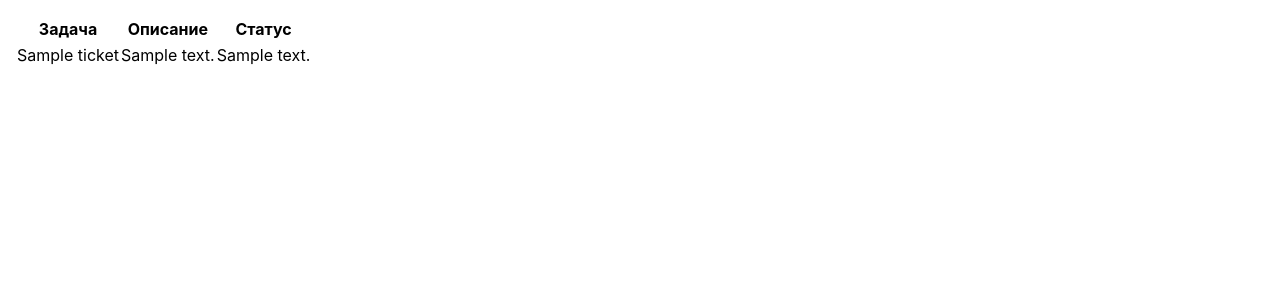
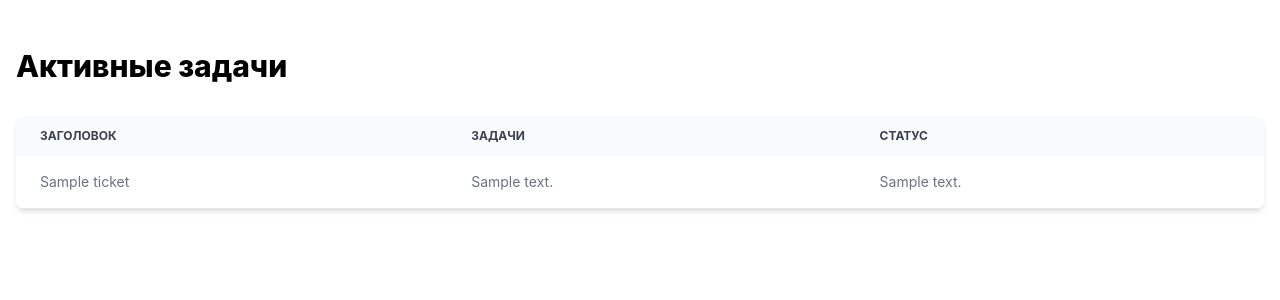
Before and after one commit to ReSpix/task_analysis_service, a FastAPI app: template src/web/templates/tickets/index.html in a window 1280 px wide. Shown: the top 300 px of the page. Run offline with FastAPI, Linux system fonts and the light colour scheme; the template is opened without the code that fills it: most values are stand-ins (such as "Sample title", 1, 10 or a date in 2020); some libraries are stand-ins or nearby versions.

Commit message:
На старых страницах сделан нормальный интерфейс

```diff
--- a/src/web/routes/tickets.py
+++ b/src/web/routes/tickets.py
@@ -16,7 +16,7 @@ async def tickets(request: Request):
         result = await session.execute(query)
         tickets = result.scalars().all()
 
-        return tickets_template('index.html', {"request": request, "tickets": tickets})
+        return tickets_template('index.html', {"request": request, "tickets": tickets, "all": False})
 
 @ticket_router.get("/all")
 async def tickets_all(request: Request):
@@ -26,7 +26,7 @@ async def tickets_all(request: Request):
         result = await session.execute(query)
         tickets = result.scalars().all()
 
-        return tickets_template('index.html', {"request": request, "tickets": tickets})
+        return tickets_template('index.html', {"request": request, "tickets": tickets, "all": True})
 
 
 @ticket_router.get("/challenge")
--- a/src/web/templates/tickets/index.html
+++ b/src/web/templates/tickets/index.html
@@ -1,28 +1,43 @@
 {% extends "base.html" %}
+{% block title%}Задачи{% endblock %}
 {% block content %}
-<table class="table table-zebra">
-    <thead>
+<h2 class="text-3xl font-extrabold dark:text-white my-8">
+    {% if all%}
+    Все задачи
+    {% else %}
+    Активные задачи
+    {% endif %}
+</h2>
+<div class="relative overflow-x-auto shadow-md sm:rounded-lg">
+    <table class="w-full text-sm text-left rtl:text-right text-gray-500 dark:text-gray-400">
+        <thead class="text-xs text-gray-700 uppercase bg-gray-50 dark:bg-gray-700 dark:text-gray-400">
             <tr>
-            <th>Задача</th>
-            <th>Описание</th>
-            <th>Статус</th>
+                <th scope="col" class="px-6 py-3">
+                    Заголовок
+                </th>
+                <th scope="col" class="px-6 py-3">
+                    Задачи
+                </th>
+                <th scope="col" class="px-6 py-3">
+                    Статус
+                </th>
             </tr>
         </thead>
         <tbody>
             {% for ticket in tickets%}
-        <tr>
-            <td class="text">{{ ticket.title }}</td>
-            <td class="text">{{ ticket.text }}</td>
-
+            <tr
+                class="odd:bg-white odd:dark:bg-gray-900 even:bg-gray-50 even:dark:bg-gray-800 border-b dark:border-gray-700 border-gray-200">
+                <td class="px-6 py-4">{{ ticket.title }}</td>
+                <td class="px-6 py-4">{{ ticket.text }}</td>
                 {% if ticket.deleted %}
-            <td class="text">Удалено</td>
+                <td class="px-6 py-4">Удалено</td>
                 {% else %}
-            <td class="text">{{ ticket.last_status.text }}</td>
+                <td class="px-6 py-4">{{ ticket.last_status.text }}</td>
                 {% endif %}
-
             </tr>
             {% endfor %}
         </tbody>
     </table>
+</div>
 
 {% endblock %}
```
Also changed, not shown: src/web/templates/tickets/sub_contract.html (+25 -7 lines). Lines whose indentation alone changed are shown as unchanged.
